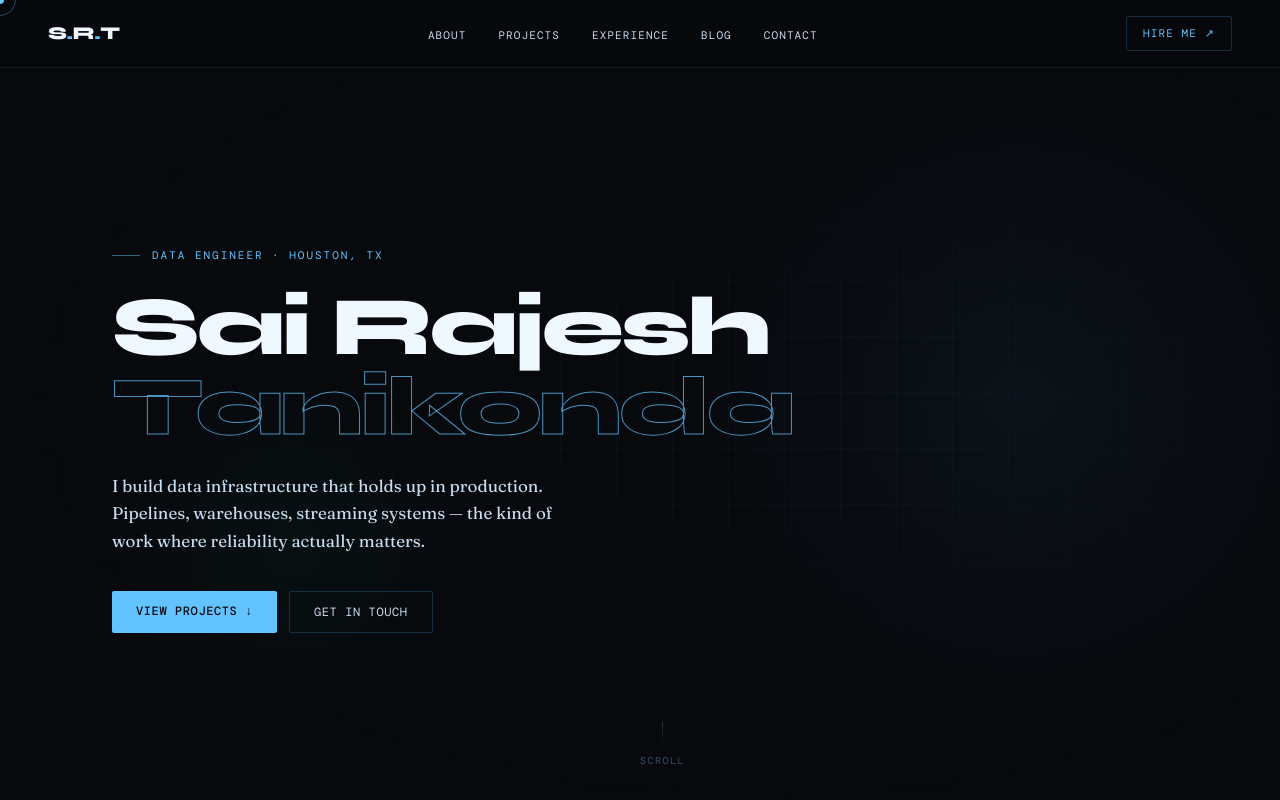
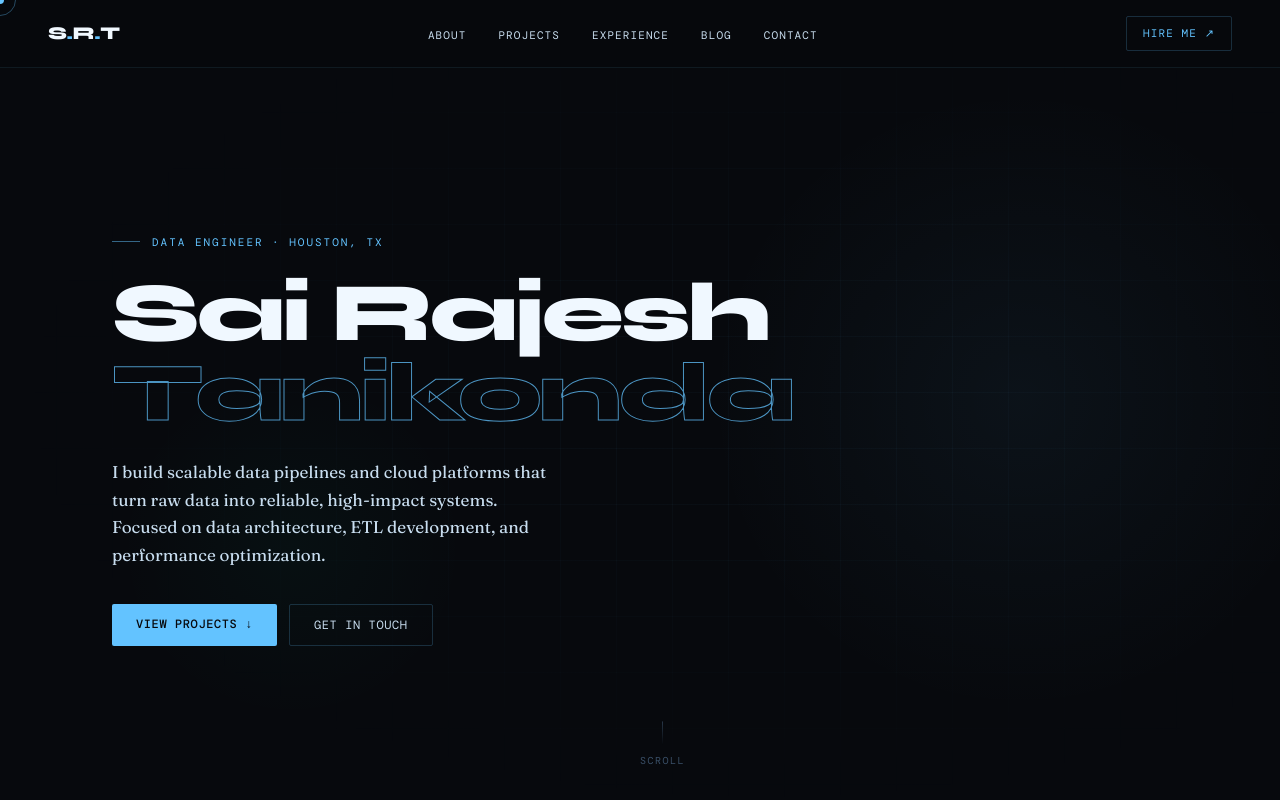
Before and after one commit to stanik0n/nextjs-portfolio, a Next.js app: page / in a window 1280 px wide. Shown: the top 800 px of the page. Built offline with nearby package versions, Linux system fonts and the light colour scheme; a web font is replaced by a local one.

Commit message:
Update hero intro with polished bio

```diff
--- a/components/Hero.tsx
+++ b/components/Hero.tsx
@@ -71,9 +71,9 @@ export default function Hero() {
               opacity: 0, animation: "fade-up 0.7s 0.3s ease forwards",
             }}
           >
-            I build data infrastructure that holds up in production. Pipelines,
-            warehouses, streaming systems — the kind of work where reliability
-            actually matters.
+            I build scalable data pipelines and cloud platforms that turn raw
+            data into reliable, high-impact systems. Focused on data architecture,
+            ETL development, and performance optimization.
           </p>
 
           <div
```
